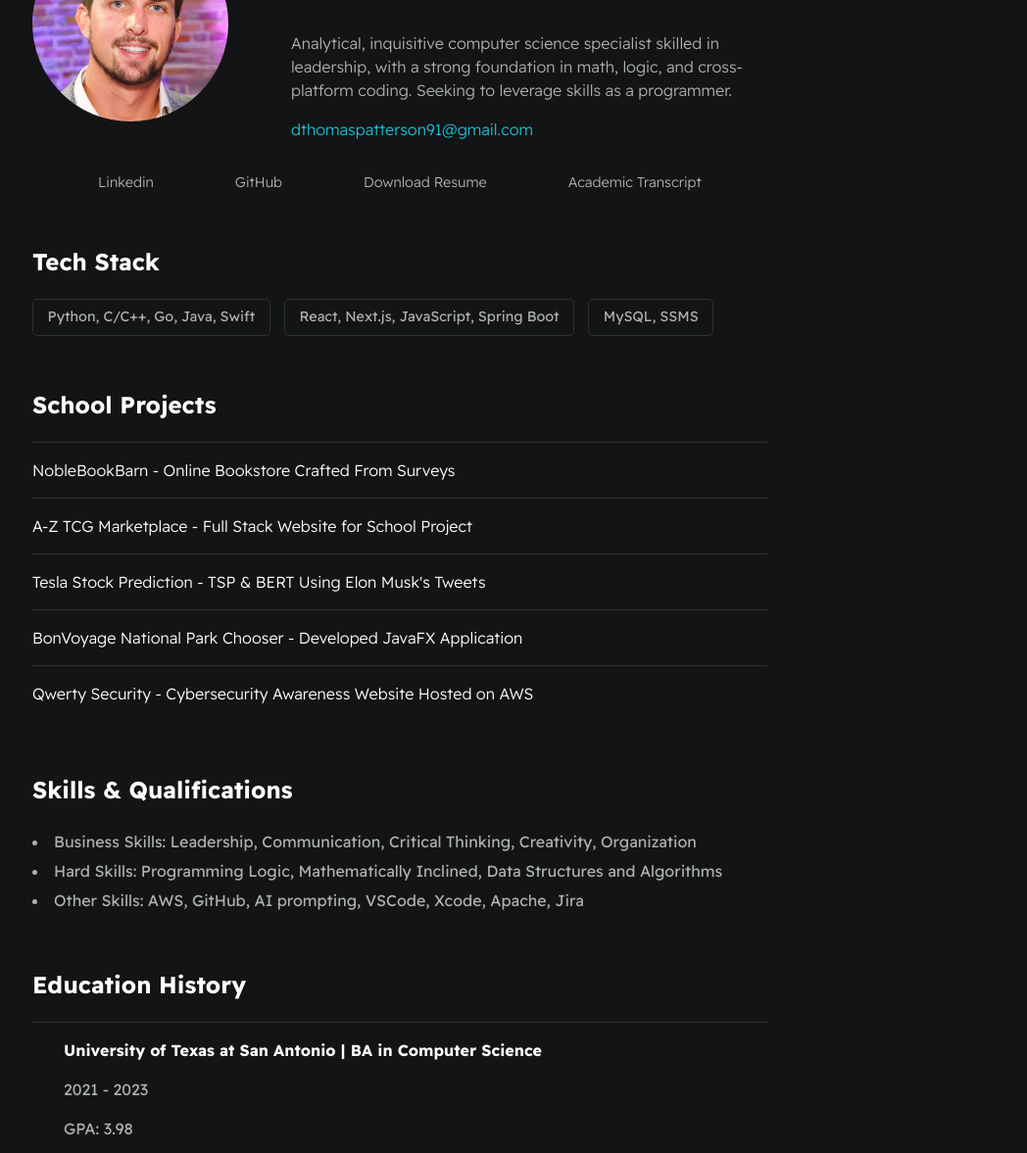
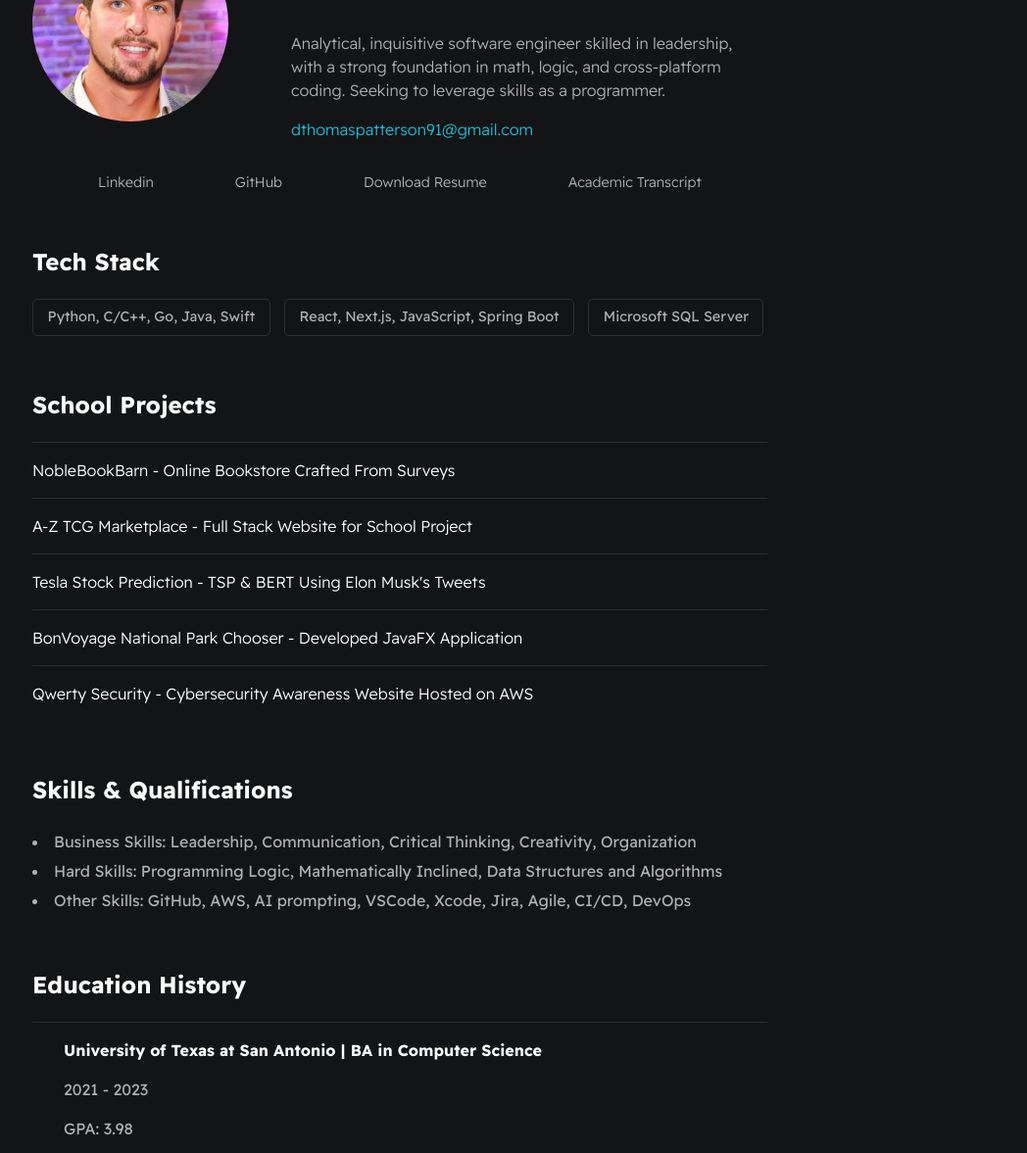
Before and after one commit to dtpatterson/Resume-Website, a plain HTML site: page index.html in a window 1280 px wide. Shown: the part 120-1297 px from the top of the page at 98% size, without its empty margins (232-1280 px from the left). Drawn offline with Linux system fonts and the light colour scheme.

Commit message:
Updated some descriptions and resume

```diff
--- a/index.html
+++ b/index.html
@@ -28,7 +28,7 @@
 
                 <div>
                     <h1 id="user-name">Daniel Patterson</h1>
-                    <p id="bio">Analytical, inquisitive computer science specialist skilled in leadership,
+                    <p id="bio">Analytical, inquisitive software engineer skilled in leadership,
                         with a strong foundation in math, logic, and cross-platform coding. Seeking to leverage skills as a programmer</a>.</p>
                     <a href="mailto:dthomaspatterson91@gmail.com">dthomaspatterson91@gmail.com</a>
                 </div>
@@ -50,7 +50,7 @@
                 <div id="wrapper--techstack__items">
                     <div class="card--techstack"><span>Python, C/C++, Go, Java, Swift</span></div>
                     <div class="card--techstack"><span>React, Next.js, JavaScript, Spring Boot</span></div>
-                    <div class="card--techstack"><span>MySQL, SSMS</span></div>
+                    <div class="card--techstack"><span>Microsoft SQL Server</span></div>
                 </div>
             </section>
 
@@ -81,7 +81,7 @@
                 <u1 id="Qualifications--list">
                     <li>Business Skills: Leadership, Communication, Critical Thinking, Creativity, Organization</li>
                     <li>Hard Skills: Programming Logic, Mathematically Inclined, Data Structures and Algorithms </li>
-                    <li>Other Skills: AWS, GitHub, AI prompting, VSCode, Xcode, Apache, Jira</li>
+                    <li>Other Skills: GitHub, AWS, AI prompting, VSCode, Xcode, Jira, Agile, CI/CD, DevOps</li>
                 </u1>
             </section>
 
@@ -141,7 +141,7 @@
                 <div class="line-break"></div>
 
                 <div class="card--work-history">
-                    <strong>Application Software Developer | Jivasoft</strong>
+                    <strong>Back End Software Developer | Jivasoft</strong>
                     <p>Feb 2024 - Current</p>
                     <p>Developed efficient and scalable solutions for first responders as a back end developer.</p>
                     <ul>
@@ -151,7 +151,7 @@
                             the software development pipeline.</li>
                         <li>Thrived in a collaborative team setting, managing diverse
                             responsibilities across multiple complex software development initiatives concurrently.</li>
-                        <li>Tech Stack: Go and SSMS.</li>
+                        <li>Tech Stack: Microsoft SQL Server, GitHub, and Go.</li>
                     </ul>
                 </div>
 
```
Also changed, not shown: 1 other file.
